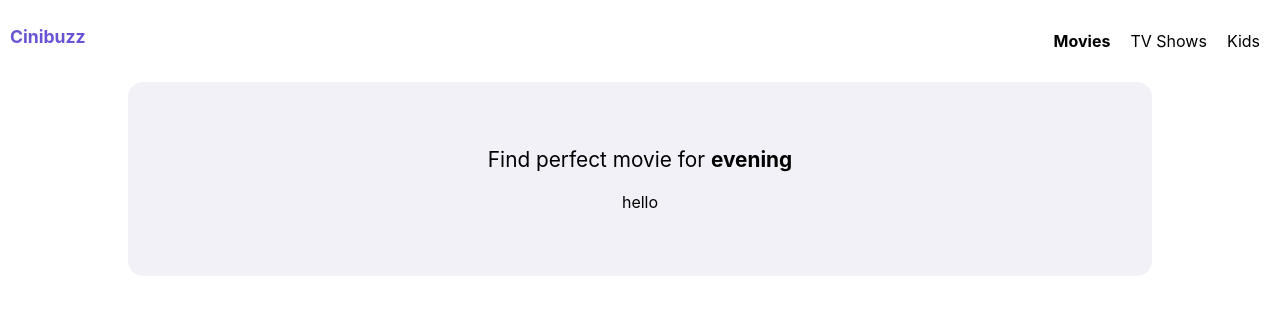
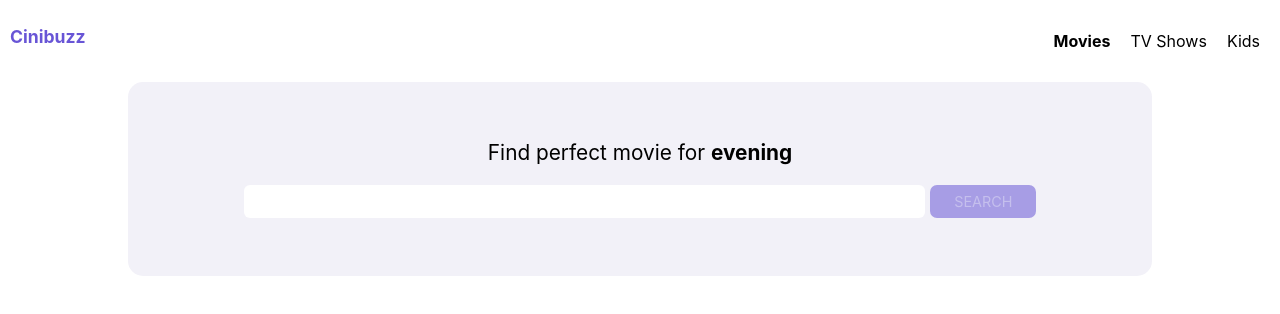
Before and after one commit to RittickDatta/MovieBrowser, a React (Create React App) app in the folder moviebrowser/: page /movies/1 in a window 1280 px wide. Shown: the top 314 px of the page. Built offline with nearby package versions, Linux system fonts and the light colour scheme; the HTML template or start-up script is replaced by a standard one.

Commit message:
UI for search bar

```diff
--- a/moviebrowser/src/common/UI/Button/Button.tsx
+++ b/moviebrowser/src/common/UI/Button/Button.tsx
@@ -1,9 +1,9 @@
 import React from 'react'
 import styles from './Button.module.css'
-function Button() {
+function Button(props:any) {
     return (
-        <div>
-
+        <div className={props.btnStyle}>
+            {props.btnText}
         </div>
     )
 }
--- a/moviebrowser/src/components/SearchBar/SearchBar.module.css
+++ b/moviebrowser/src/components/SearchBar/SearchBar.module.css
@@ -0,0 +1,31 @@
+.searchBar {
+    display: flex;
+    justify-content: center;
+    align-content: center;
+}
+
+.customInput {
+    width: 65%;
+    border: none;
+    border-radius: 6px;
+    padding: 8px;
+}
+
+.customInput:active, .customInput:focus {
+    outline: none;
+}
+
+.searchBtn {
+    padding: 8px 24px;
+    border-radius: 7px;
+    margin-left: 5px;
+    background-color: #a79de5;
+    color: #c5bfed;
+    border: none;
+    font-size: .9rem;
+}
+
+.searchBtn:hover {
+    background-color: #6855d6;
+    cursor: pointer;
+}
--- a/moviebrowser/src/components/SearchBar/SearchBar.tsx
+++ b/moviebrowser/src/components/SearchBar/SearchBar.tsx
@@ -1,9 +1,14 @@
 import React from 'react'
+import Button from '../../common/UI/Button/Button'
 import styles from './SearchBar.module.css'
 function SearchBar() {
     return (
-        <div>
-            hello
+        <div className={styles.searchBar}>
+            <input className={styles.customInput} type="text"/>
+            <Button
+                btnStyle={styles.searchBtn}
+                btnText='SEARCH'
+            >Search</Button>
         </div>
     )
 }
```
